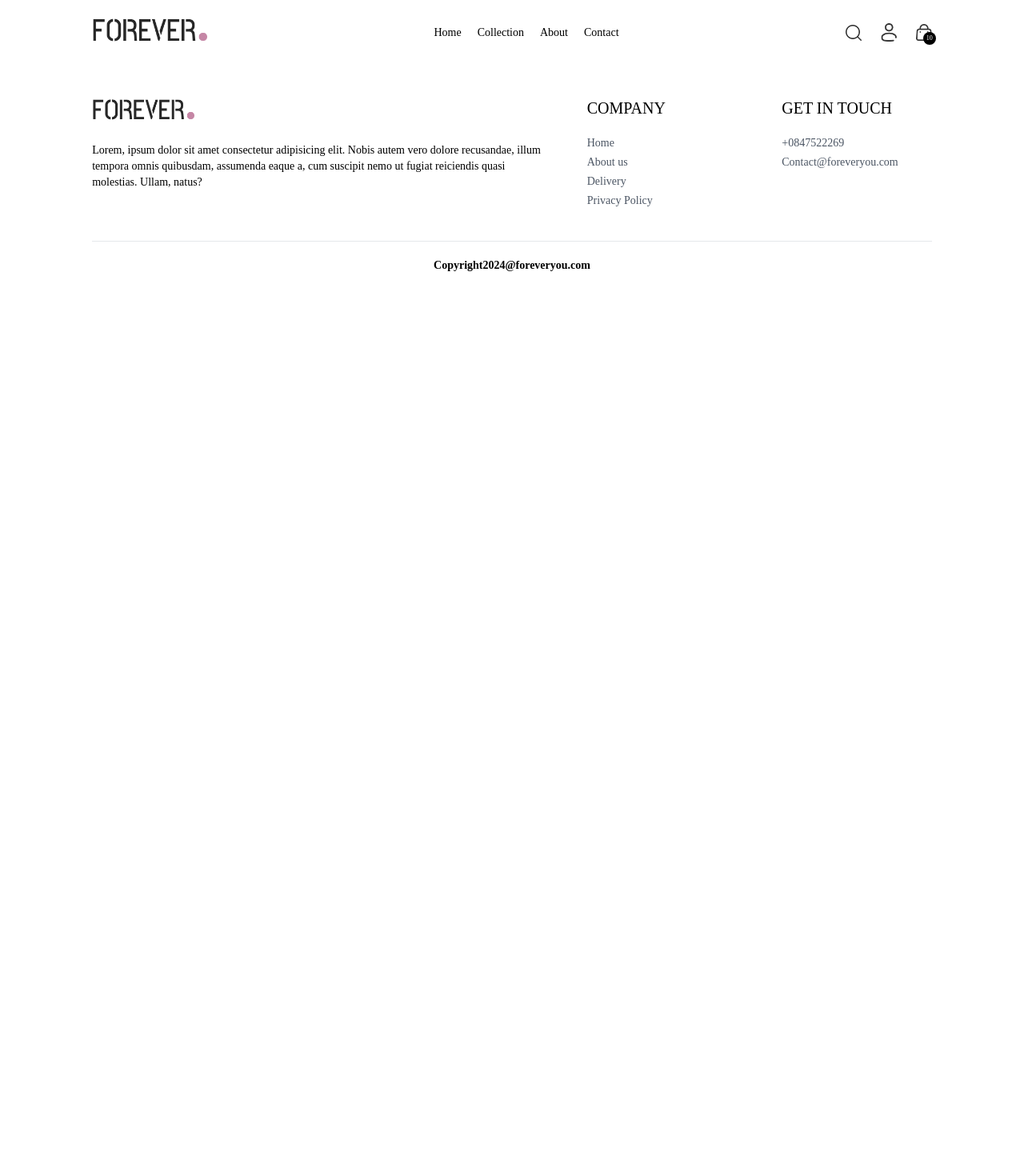
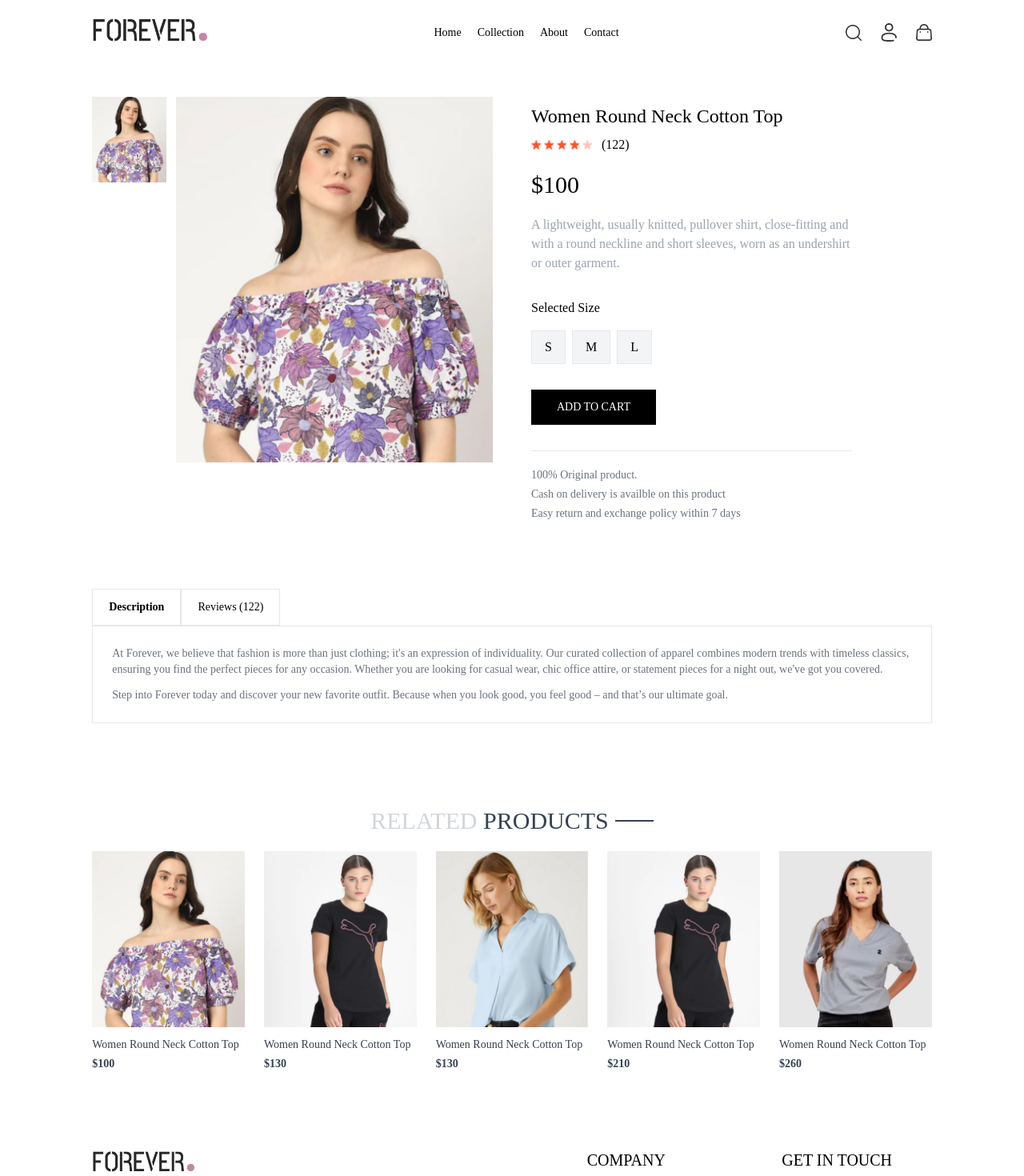
Before and after one commit to baobui166/Forever-Store-Clone, a React (Vite) app in the folder frontend/: page /product/aaaaa in a window 1280 px wide. Shown: the top 1470 px of the page at 80% size. Before the commit the page ends 800 px from the top, so only its background shows below. Built offline with nearby package versions, Linux system fonts and the light colour scheme.

Commit message:
completed add to cart feature

```diff
--- a/frontend/src/App.jsx
+++ b/frontend/src/App.jsx
@@ -1,4 +1,3 @@
-import { Route, Routes } from "react-router-dom";
 import Home from "./pages/Home";
 import Collection from "./pages/Collection";
 import About from "./pages/About";
@@ -12,9 +11,14 @@ import Navbar from "./components/Navbar";
 import Footer from "./components/Footer";
 import Search from "./components/Search";
 
+import { Route, Routes } from "react-router-dom";
+import { ToastContainer, toast } from "react-toastify";
+import "react-toastify/dist/ReactToastify.css";
+
 function App() {
   return (
     <div className="px-4 sm:px-[5vw] md:px-[7vw] lg:px-[9vw]">
+      <ToastContainer />
       <Navbar />
       <Search />
       <Routes>
--- a/frontend/src/components/Navbar.jsx
+++ b/frontend/src/components/Navbar.jsx
@@ -4,7 +4,7 @@ import { useContext, useState } from "react";
 import { ShopContext } from "../context/ShopContext";
 
 function Navbar() {
-  const { setShowSearch } = useContext(ShopContext);
+  const { setShowSearch, getCartCount } = useContext(ShopContext);
   const [visibel, setVisibel] = useState(false);
 
   return (
@@ -55,12 +55,17 @@ function Navbar() {
             </div>
           </div>
         </div>
-        <Link to="cart" className="relative">
-          <img src={assets.cart_icon} className="w-5 min-w-5" alt="" />
-          <p className="absolute right-[-5px] bottom-[-5px] w-4 text-center leading-4 bg-black aspect-square rounded-full text-[8px] text-white">
-            10
-          </p>
-        </Link>
+
+        {
+          <Link to="cart" className="relative">
+            <img src={assets.cart_icon} className="w-5 min-w-5" alt="" />
+            {getCartCount() > 0 && (
+              <p className="absolute right-[-5px] bottom-[-5px] w-4 text-center leading-4 bg-black aspect-square rounded-full text-[8px] text-white">
+                {getCartCount()}
+              </p>
+            )}
+          </Link>
+        }
         <img
           src={assets.menu_icon}
           className="w-5 cursor-pointer sm:hidden"
--- /dev/null
+++ b/frontend/src/components/RelatedProducts.jsx
@@ -0,0 +1,49 @@
+import { useContext, useEffect, useState } from "react";
+import { ShopContext } from "../context/ShopContext";
+import PropTypes from "prop-types";
+import Title from "./Title";
+import ProductItem from "./ProductItem";
+
+function RelatedProducts({ category, subCategory }) {
+  const { products } = useContext(ShopContext);
+  const [realted, setRelated] = useState([]);
+
+  useEffect(() => {
+    if (products.length > 0) {
+      let productCopy = products.slice();
+      productCopy = productCopy.filter((item) => category === item.category);
+      productCopy = productCopy.filter(
+        (item) => subCategory === item.subCategory
+      );
+
+      setRelated(productCopy.slice(0, 5));
+    }
+  }, [category, subCategory, products]);
+
+  return (
+    <div className="my-24">
+      <div className=" text-center text-3xl py-2">
+        <Title text1={"related"} text2={"products"} />
+      </div>
+
+      <div className="grid grid-cols-2 sm:grid-cols-3 md:grid-cols-4 lg:grid-cols-5 gap-6">
+        {realted.map((item, index) => (
+          <ProductItem
+            key={index}
+            id={item._id}
+            name={item.name}
+            image={item.image}
+            price={item.price}
+          />
+        ))}
+      </div>
+    </div>
+  );
+}
+
+RelatedProducts.propTypes = {
+  category: PropTypes.string,
+  subCategory: PropTypes.string,
+};
+
+export default RelatedProducts;
--- a/frontend/src/context/ShopContext.jsx
+++ b/frontend/src/context/ShopContext.jsx
@@ -1,6 +1,7 @@
-import { createContext, useState } from "react";
+import { createContext, useEffect, useState } from "react";
 import { products } from "../assets/assets";
 import PropTypes from "prop-types";
+import { toast } from "react-toastify";
 
 export const ShopContext = createContext();
 
@@ -9,6 +10,50 @@ const ShopContextProvider = (props) => {
   const delivery_fee = 10;
   const [search, setSearch] = useState("");
   const [showSearch, setShowSearch] = useState(false);
+  const [cartItems, setCartItems] = useState({});
+
+  const addToCart = (itemId, size) => {
+    if (!size) {
+      toast.error("Select Product size");
+      return;
+    }
+    let cartData = structuredClone(cartItems);
+
+    if (cartData[itemId]) {
+      if (cartData[itemId][size]) {
+        cartData[itemId][size] += 1;
+      } else {
+        cartData[itemId][size] = 1;
+      }
+    } else {
+      cartData[itemId] = {};
+      cartData[itemId][size] = 1;
+    }
+
+    setCartItems(cartData);
+    toast.success("Add product success!!!");
+  };
+
+  const getCartCount = () => {
+    let totalCount = 0;
+    for (const items in cartItems) {
+      for (const item in cartItems[items]) {
+        try {
+          if (cartItems[items][item] > 0) {
+            totalCount += cartItems[items][item];
+          }
+        } catch (error) {
+          console.err("Have some problem in your cart!!!");
+        }
+      }
+    }
+
+    return totalCount;
+  };
+
+  useEffect(() => {
+    console.log(cartItems);
+  }, [cartItems]);
 
   const value = {
     products,
@@ -18,6 +63,10 @@ const ShopContextProvider = (props) => {
     setSearch,
     showSearch,
     setShowSearch,
+    cartItems,
+    setCartItems,
+    addToCart,
+    getCartCount,
   };
 
   return (
--- a/frontend/src/index.css
+++ b/frontend/src/index.css
@@ -18,6 +18,10 @@ a.active hr {
   font-style: normal;
 }
 
+::-webkit-scrollbar {
+  display: none;
+}
+
 @media (max-width: 640px) {
   a.active {
     background-color: black;
--- a/frontend/src/pages/Collection.jsx
+++ b/frontend/src/pages/Collection.jsx
@@ -5,7 +5,7 @@ import Title from "../components/Title";
 import ProductItem from "../components/ProductItem";
 
 function Collection() {
-  const { products, search, showSearch } = useContext(ShopContext);
+  const { products, search } = useContext(ShopContext);
   const [showFillter, setShowFilter] = useState(true);
   const [filterProduct, setFilterProduct] = useState([]);
   const [category, setCategory] = useState([]);
@@ -30,7 +30,12 @@ function Collection() {
 
   const applyFilter = () => {
     let productsCopy = products.slice();
-    console.log("productsCopy", productsCopy);
+
+    if (search) {
+      productsCopy = productsCopy.filter((item) =>
+        item.name.toLowerCase().includes(search.toLowerCase())
+      );
+    }
 
     if (category.length > 0) {
       productsCopy = productsCopy.filter((item) =>
@@ -49,7 +54,6 @@ function Collection() {
 
   const sortProduct = () => {
     let productsCopy = products.slice();
-    console.log(sort);
 
     switch (sort) {
       case "lowhight":
@@ -70,7 +74,7 @@ function Collection() {
 
   useEffect(() => {
     applyFilter();
-  }, [category, subCategory]);
+  }, [category, subCategory, search]);
 
   useEffect(() => {
     sortProduct();
--- a/frontend/src/pages/Product.jsx
+++ b/frontend/src/pages/Product.jsx
@@ -1,5 +1,136 @@
+import { useContext, useEffect, useState } from "react";
+import { useParams } from "react-router-dom";
+import { ShopContext } from "../context/ShopContext";
+import { assets } from "../assets/assets";
+import RelatedProducts from "../components/RelatedProducts";
+
 function Product() {
-  return <div></div>;
+  const { productId } = useParams();
+  const { products, currency, addToCart } = useContext(ShopContext);
+  const [productData, setProductData] = useState(false);
+  const [images, setImages] = useState([]);
+  const [size, setSize] = useState("");
+
+  const featchProductData = async () => {
+    products.map((item) => {
+      if (item._id === productId) {
+        setProductData(item);
+        setImages(item.image[0]);
+        return;
+      }
+    });
+  };
+
+  useEffect(() => {
+    featchProductData();
+  }, [productId]);
+
+  console.log(productData);
+  return productData ? (
+    <div className="border-top pt-10 transition-opacity ease-in duration-50 opacity-100">
+      <div className="flex gap-12 sm:gap-12 flex-col sm:flex-row">
+        {/* product image */}
+        <div className="flex flex-1 flex-col-reverse gap-3 sm:flex-row">
+          <div className="flex flex-col overflow-x-auto sm:overflow-y-scroll justify-between sm:justify-normal sm:w-[18.7%] w-full">
+            {productData.image.map((img, index) => (
+              <img
+                onClick={() => setImages(img)}
+                src={img}
+                key={index}
+                className="w-[24%] sm:w-full sm:mb-3 flex-shrink-0 cursor-pointer"
+              />
+            ))}
+          </div>
+
+          <div className="w-full sm:w-[80%]">
+            <img className="w-full h-auto" src={images} alt="" />
+          </div>
+        </div>
+        {/* Product info */}
+        <div className="flex-1">
+          <h1 className="font-medium text-2xl mt-2">{productData.name}</h1>
+          <div className="flex items-center gap-1 mt-2">
+            <img className="w-3" src={assets.star_icon} alt="" />
+            <img className="w-3" src={assets.star_icon} alt="" />
+            <img className="w-3" src={assets.star_icon} alt="" />
+            <img className="w-3" src={assets.star_icon} alt="" />
+            <img className="w-3" src={assets.star_dull_icon} alt="" />
+            <p className="pl-2">(122)</p>
+          </div>
+          <p className="mt-5 text-3xl font-medium ">
+            {currency}
+            {productData.price}
+          </p>
+          <p className="mt-5 text-gray-400 md:w-4/5">
+            {productData.description}
+          </p>
+
+          <div className="flex flex-col gap-4 my-8">
+            <p>Selected Size</p>
+            <div className="flex gap-2">
+              {productData.sizes.map((item, index) => (
+                <button
+                  onClick={() => setSize(item)}
+                  className={`border bg-gray-100 py-2 px-4 ${
+                    item === size ? "border-orange-500" : ""
+                  } `}
+                  key={index}
+                >
+                  {item}
+                </button>
+              ))}
+            </div>
+          </div>
+          <button
+            onClick={() => addToCart(productData._id, size)}
+            className="uppercase bg-black text-white px-8 py-3 text-sm active:bg-gray-700"
+          >
+            ADD To Cart
+          </button>
+
+          <hr className="mt-8 sm:w-4/5" />
+          <div className="text-sm text-gray-500 mt-5 flex flex-col gap-1">
+            <p className="">100% Original product.</p>
+            <p className="">Cash on delivery is availble on this product</p>
+            <p className="">Easy return and exchange policy within 7 days</p>
+            <p className=""></p>
+          </div>
+        </div>
+      </div>
+
+      {/* comment and review */}
+      <div className="mt-20">
+        <div className="flex ">
+          <b className="border px-5 py-3 text-sm">Description</b>
+          <p className="border px-5 py-3 text-sm">Reviews (122)</p>
+        </div>
+        <div className="flex flex-col gap-3 border px-6 py-6 text-sm text-gray-500">
+          <p>
+            At Forever, we believe that fashion is more than just clothing; it's
+            an expression of individuality. Our curated collection of apparel
+            combines modern trends with timeless classics, ensuring you find the
+            perfect pieces for any occasion. Whether you are looking for casual
+            wear, chic office attire, or statement pieces for a night out, we've
+            got you covered.
+          </p>
+          <p>
+            Step into Forever today and discover your new favorite outfit.
+            Because when you look good, you feel good – and that’s our ultimate
+            goal.
+          </p>
+        </div>
+      </div>
+
+      {/*  display relative product */}
+
+      <RelatedProducts
+        category={productData.category}
+        subCategory={productData.subCategory}
+      />
+    </div>
+  ) : (
+    <div className="opacity-0"></div>
+  );
 }
 
 export default Product;
```
